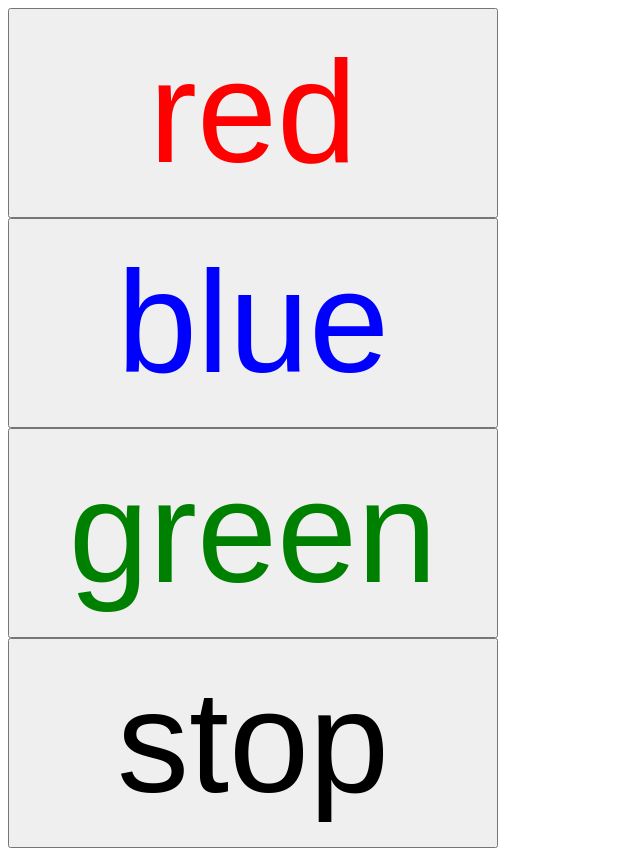
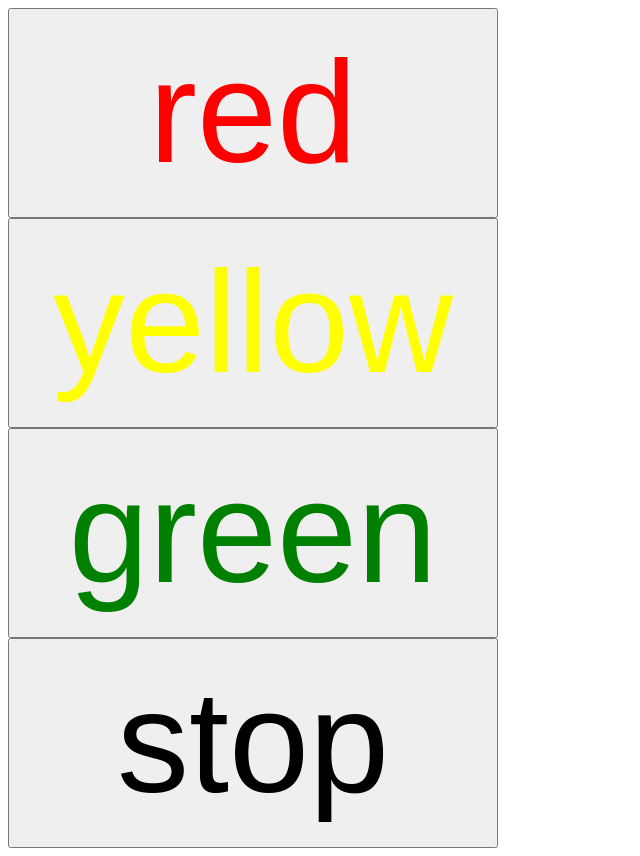
Before and after one commit to manuelgu/rpi-led-control, a PHP site: page /remote-led in a window 1280 px wide. Shown: the whole page, without its empty margins (0-640 px from the left). Run offline with PHP 8.4, Linux system fonts and the light colour scheme.

Commit message:
change from blue to yellow

```diff
--- a/code/remote-led/index.php
+++ b/code/remote-led/index.php
@@ -28,7 +28,7 @@ file_put_contents($file, $current);
 	<form action="index.php" method="GET" name="ledform">
 		<input type="submit" value="red" name="color" style="color:red">
 		<br>
-		<input type="submit" value="blue" name="color" style="color:blue">
+		<input type="submit" value="yellow" name="color" style="color:yellow">
 		<br>
 		<input type="submit" value="green" name="color" style="color:green">
 		<br>
```
